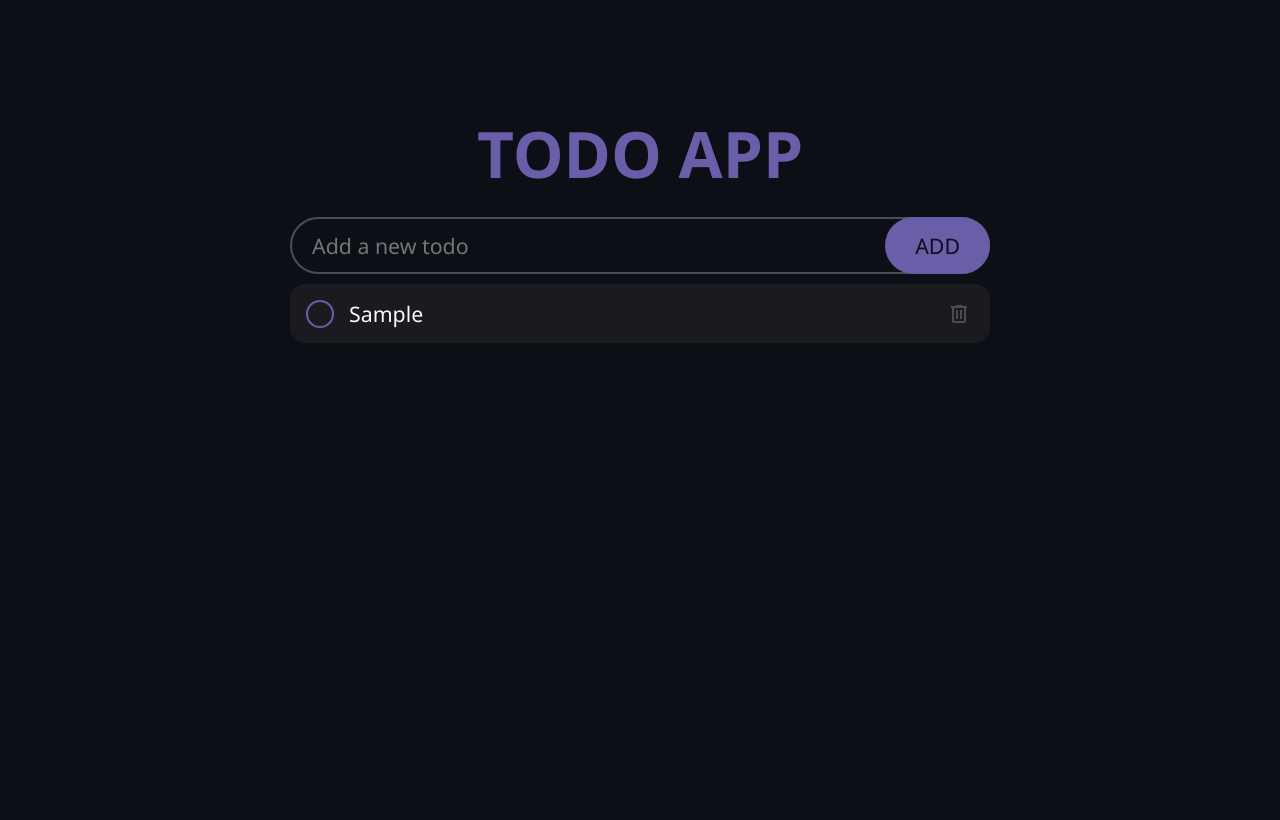
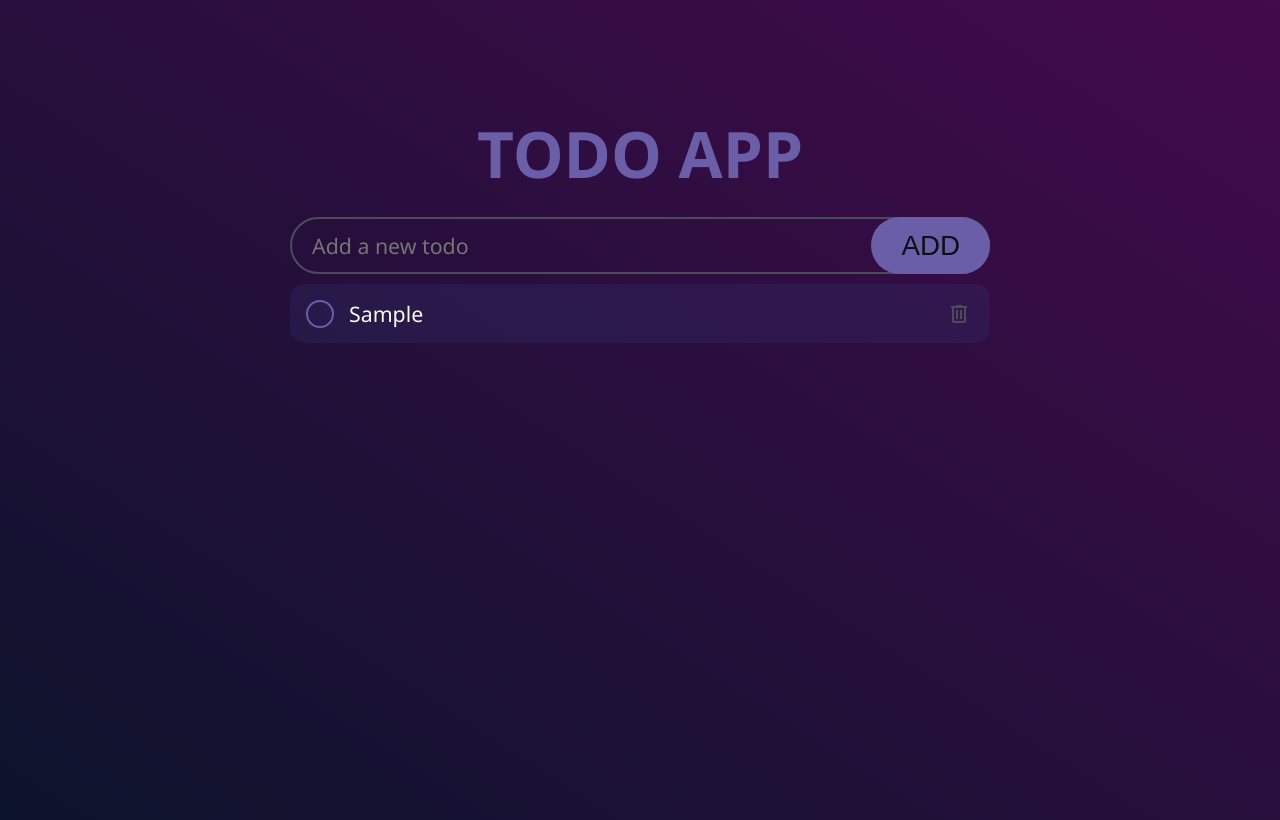
Before and after one commit to anshtrivediaiml/TODO-LIST, a plain HTML site: page index.html in a window 1280 px wide. Both pictures are taken after typing "Sample" into the empty fields and a click on the button "ADD". Drawn offline with Linux system fonts and the light colour scheme.

Commit message:
Update todo.css

```diff
--- a/todo.css
+++ b/todo.css
@@ -19,7 +19,8 @@ html{
 body{
     min-height: 100vh;
     padding:10px;
-    background-color: var(--background);
+    background: linear-gradient(to top right,#0c132c,#430a4c);
+    box-shadow: rgba(18, 14, 14, 0.903) 0px 5px 15px;
     display: flex;
     flex-direction: column;
     align-items: center;
@@ -74,14 +75,20 @@ form{
     border-radius: 1000px;
     cursor: pointer;
     color:var(--background);
-    font-weight: 600;
-    font: inherit;
+    font-weight: 500;
+    font-family: 'Poppins', sans-serif;
+    font-size: 1.3rem;
+    transition:all 300ms ease-in-out;
+    &:hover{
+        opacity: 0.7;
+    }
 }
 
 .todo{
     margin-bottom: 10px;
     padding: 0 16px;
-    background-color:var(--primary-color);
+    box-shadow: 0 0 10px 0 0 10px 10 2 10px 12 34 10px  rgba(0, 0, 0, 0.2);
+    background-color:rgba(50, 65, 132, 0.2);
     display: flex;
     align-items: center;
     border-radius: 15px;
```
